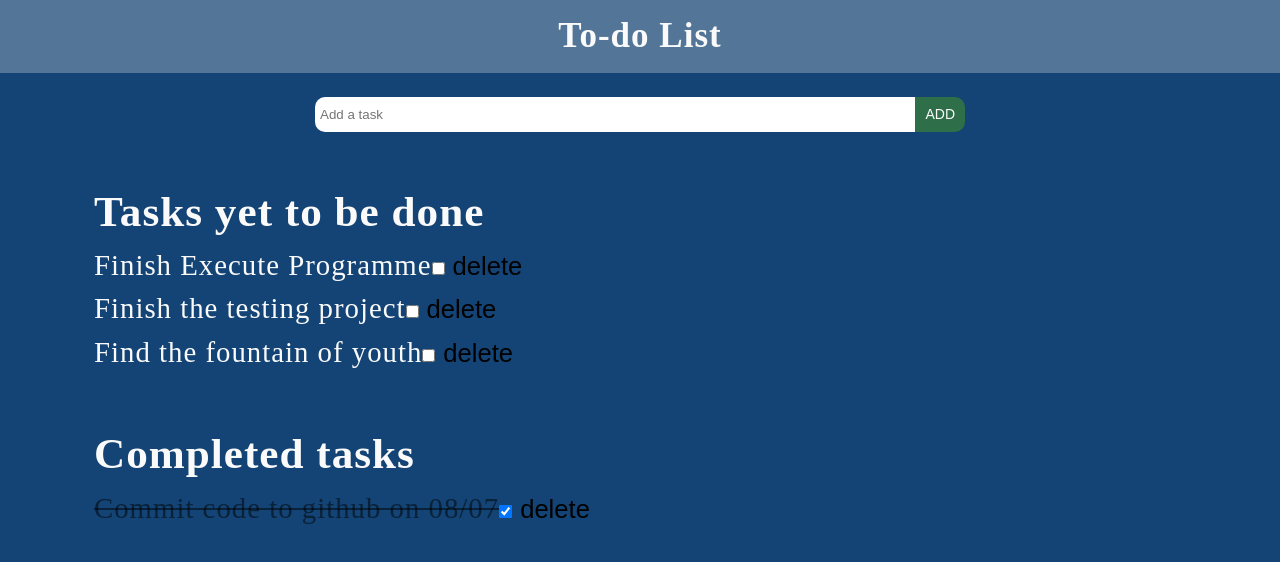
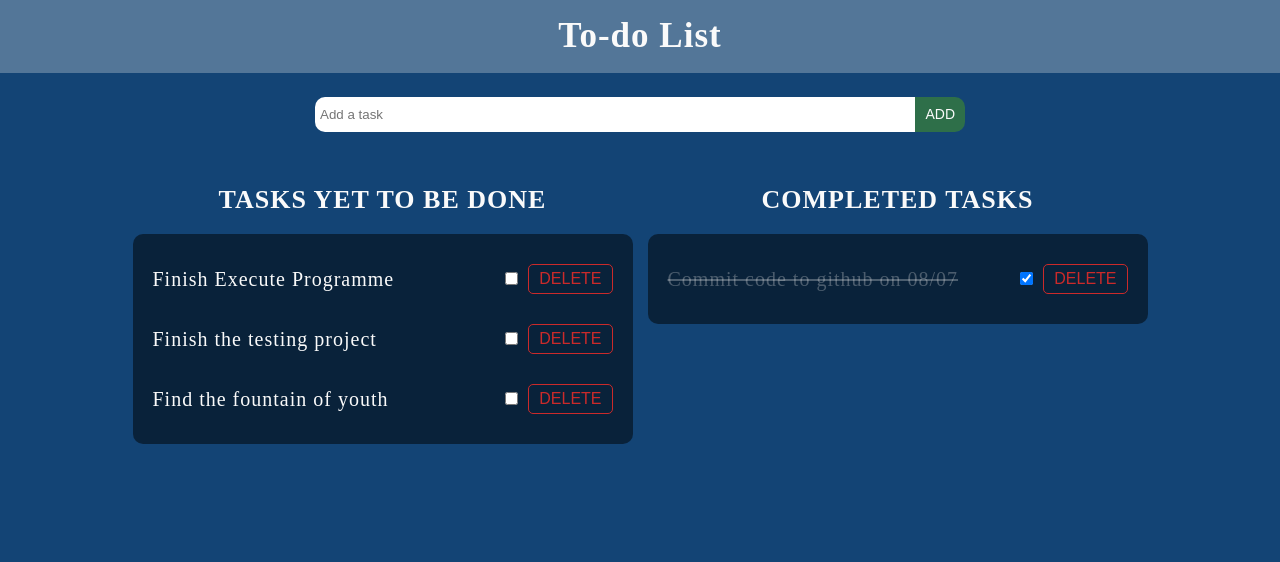
Before and after one commit to fac25/week8-testing-yassien-abdullah, a plain HTML site: page index.html in a window 1280 px wide. Drawn offline with Linux system fonts and the light colour scheme.

Commit message:
Styles lists and layout

```diff
--- a/index.html
+++ b/index.html
@@ -34,21 +34,17 @@
                 <!-- form for user input goes here-->
             </section>
 
-            <div class="lists-grid">
+            <div class="lists-grid container">
                 <section>
-                    <div class="container">
                         <h2 id="h2ForIncompleteTasks"></h2>
                         <!-- to do list is displayed here -->
                         <ul id="theList"></ul>
-                    </div>
                 </section>
 
                 <section>
-                    <div class="container">
                         <h2 id="h2ForCompletedTasks"></h2>
                         <!-- completed tasks are displayed here -->
                         <ul id="theCompletedTasks"></ul>
-                    </div>
                 </section>
             </div>
 
--- a/script.js
+++ b/script.js
@@ -36,8 +36,9 @@ const createTask = (text, id) => {
     let taskElement = document.createElement("li");
     taskElement.setAttribute("id", `task-${id}`);
     // Create a span to hold the task text
-    let taskText = document.createElement("span");
+    let taskText = document.createElement("label");
     taskText.textContent = text;
+    taskText.setAttribute("for", "check-uncheck-task-" + id);
     // Create a checkbox and add the filter functionality to it
     let taskCompleted = document.createElement("input");
     taskCompleted.setAttribute("type", "checkbox");
@@ -73,7 +74,7 @@ for (let i = 0; i < tasksArray.length; i++) {
         let h2 = document.getElementById("h2ForCompletedTasks");
         h2.innerHTML = "Completed tasks";
         item.querySelector('input[type="checkbox"]').setAttribute("checked", true);
-        item.classList.add("completed-task");
+        item.querySelector('label').classList.add("completed-task");
         listOfCompletedTasks.append(item);
     }
     // If the task completed property is false add it to the incomplete list
@@ -224,7 +225,8 @@ function markCompleted(){
         h2.innerHTML = "Completed tasks";
         // Change the completed state if the task inside the tasks array to reflect the change
         tasksArray[ind].completed = true;
-        this.parentElement.classList.add("completed-task");
+
+        this.parentElement.querySelector('label').classList.add("completed-task");
         //Add the task to the completed list
         listOfCompletedTasks.append(this.parentElement);
         // Remove the task from the incompleted list
@@ -237,7 +239,7 @@ function markCompleted(){
         h2.innerHTML = "Tasks yet to be done";
         // Change the completed state if the task inside the tasks array to reflect the change
         tasksArray[ind].completed = false;
-        this.parentElement.classList.remove("completed-task");
+        this.parentElement.querySelector('label').classList.remove("completed-task");
         //Add the task to the incomplete list
         toDoList.append(this.parentElement);
         // Remove the task from the completed tasks list
--- a/style.css
+++ b/style.css
@@ -1,9 +1,11 @@
+/* Global */
 :root {
     --primary-color: rgb(19, 68, 117);
     --white: rgb(250, 250, 250);
     --white--transparent: rgba(230, 230, 230, .3);
     --red: rgb(203, 42, 42);
     --secondary-color: rgb(46, 111, 73);
+    --black-transparent: rgba(0, 0, 0, 0.5);
 }
 
 *, *::after, *::before {
@@ -19,7 +21,7 @@ html {
 }
 
 body {
-    font-size: 1.8rem;
+    font-size: calc(16rem / 16);
     letter-spacing: 1px;
     line-height: 1.5;
     min-height: 100vh;
@@ -27,9 +29,44 @@ body {
     color: var(--white);
 }
 
-/* remove default list styling */
 ul {
     list-style-type: none;
+    padding: calc(15rem / 16);
+    border-radius: 10px;
+    background-color: var(--black-transparent);
+
+}
+
+ul li {
+    display: flex;
+    align-items: center;
+    padding: 15px 5px;
+}
+
+ul label {
+    font-size: calc(20rem / 16);
+    margin-right: auto;
+}
+
+ul input,
+ul button {
+    margin-left: calc(10rem / 16);
+}
+
+ul button {
+    padding: 5px 10px;
+    color: var(--red);
+    border: 1px solid var(--red);
+    border-radius: 5px;
+}
+
+
+
+h2 {
+    font-size: calc(22rem / 16);
+    text-transform: uppercase;
+    margin-bottom: calc(15rem / 16);
+    text-align: center;
 }
 
 
@@ -38,23 +75,8 @@ button {
     border: none;
     cursor: pointer;
     display: inline-block;
-    font-size: 1.6rem;
-}
-
-/* add some space between the delete button and task text */
-.delete {
-    margin-left: 0.5rem;
-}
-
-/* add some space between the checkbox and task text */
-.checkbox {
-    margin-right: 0.5rem;
-}
-
-/* styling for completed tasks */
-.completed-task {
-    text-decoration:line-through; /* put a line through the text */
-    color: rgba(0, 0, 0, 0.5); /* make the text a bit more transparent */
+    font-size: calc(16rem / 16);
+    text-transform: uppercase;
 }
 
 /* class for hiding stuff on the page */
@@ -82,6 +104,18 @@ button {
     width: 100%;
     padding: 1.5rem;
     margin: 0 auto;
+}
+
+.lists-grid {
+    display: grid;
+    grid-template-columns: minmax(calc(300rem / 16), calc(650rem / 16));
+    justify-content: center;
+    gap: calc(15rem / 16);
+}
+
+.completed-task {
+    text-decoration: line-through;
+    color: var(--white--transparent);
 }
 
 
@@ -117,6 +151,18 @@ form button {
 }
 
 
+
+
+@media  (min-width: 540px) {
+    body {
+        font-size: calc(18rem / 16);
+    }
+
+    h2 {
+        font-size: calc(26rem / 16);
+    }
+}
+
 @media  (min-width: 768px) {
     .container {
         max-width: 720px;
@@ -136,6 +182,9 @@ form button {
     .container {
         max-width: 1140px;
     }
+    .lists-grid {
+        grid-template-columns: repeat(2, calc(500rem / 16));
+    }
 }
 
 @media  (min-width: 1400px) {
```
